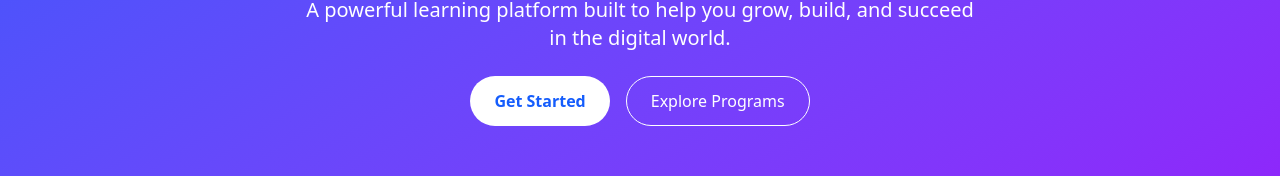
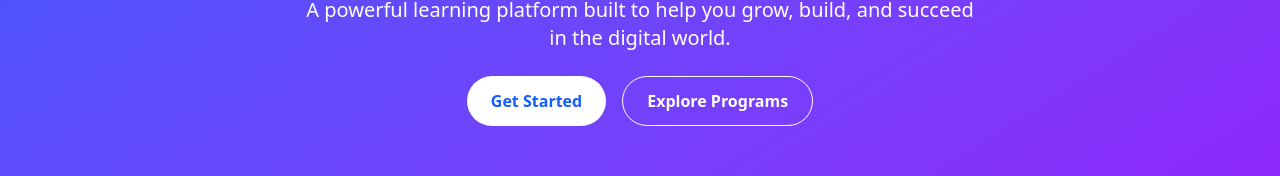
Before and after one commit to wa1ead/learning-platform, a React (Vite) app in the folder client/: page / in a window 1280 px wide. Shown: the part 471-647 px from the top of the page. Built offline with nearby package versions, Linux system fonts and the light colour scheme.

Commit message:
editing cta buttons

```diff
--- a/client/src/components/Home.jsx
+++ b/client/src/components/Home.jsx
@@ -11,10 +11,10 @@ export const Home = () => {
           succeed in the digital world.
         </p>
         <div className="flex gap-4">
-          <button className="bg-white text-blue-600 px-6 py-3 rounded-full font-semibold hover:bg-gray-100 transition">
+          <button className="bg-white text-blue-600 px-6 py-3 rounded-full font-semibold hover:bg-gray-100 transition cursor-pointer">
             Get Started
           </button>
-          <button className="bg-transparent border border-white px-6 py-3 rounded-full hover:bg-white hover:text-blue-600 transition">
+          <button className="bg-transparent border border-white px-6 py-3 rounded-full font-semibold hover:bg-white hover:text-blue-600 transition cursor-pointer">
             Explore Programs
           </button>
         </div>
```
